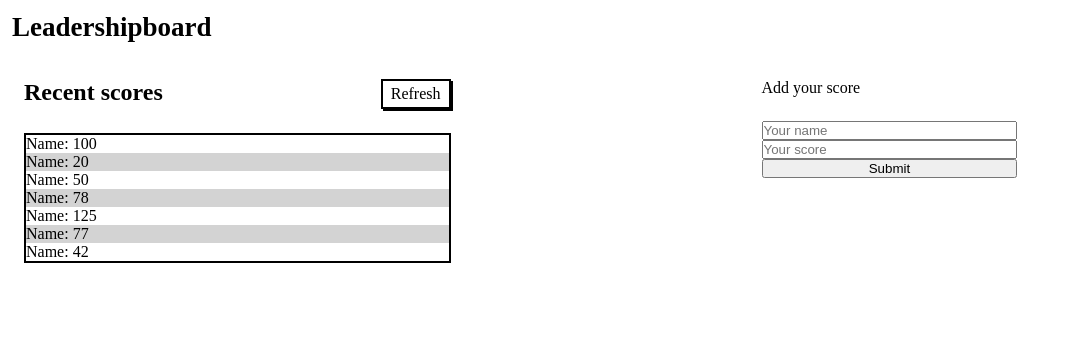
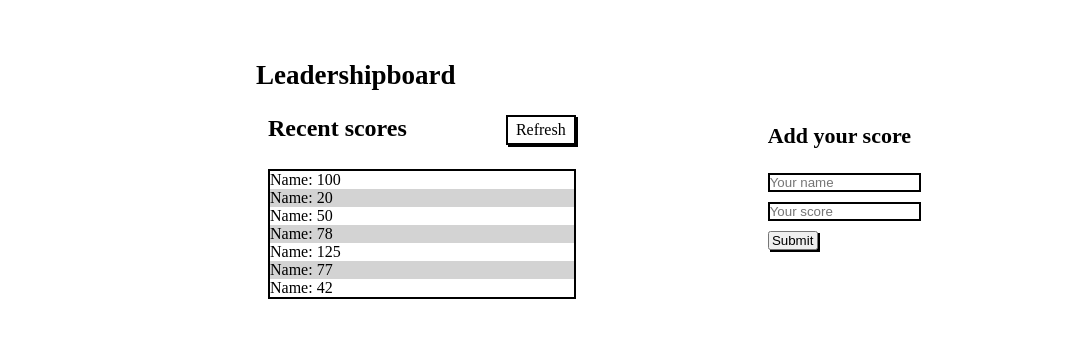
Before and after one commit to wale-prog/Leaderboard, a website built with webpack: page src/index.html in a window 1280 px wide. Shown: the whole page, without its empty margins (0-1068 px from the left). Built offline with nearby package versions, Linux system fonts and the light colour scheme.

Commit message:
Final edit for the project setup phase

```diff
--- a/src/index.html
+++ b/src/index.html
@@ -7,35 +7,7 @@
     <title>Document</title>
 </head>
 <body>
-    <div class="heading">
-        <h2>Leadershipboard</h2>
-    </div>
-    <main class="main">
-        <div class="recent-scores">
-            <div class="score-heading">
-                <p>Recent scores</p>
-                <a class="refresh" href="">Refresh</a>
-            </div>
-            <ul class="list-items">
-                <li>Name: 100</li>
-                <li>Name: 20</li>
-                <li>Name: 50</li>
-                <li>Name: 78</li>
-                <li>Name: 125</li>
-                <li>Name: 77</li>
-                <li>Name: 42</li>
-            </ul>
-        </div>
-
-        <div class="add-score">
-            <p>Add your score</p>
-            <form action="" class="form">
-                <input type="text" placeholder="Your name">
-                <input type="number" placeholder="Your score">
-                <button type="submit">Submit</button>
-            </form>
-        </div>
-    </main>
+    <section class="main-body"></section>
 
 </body>
 </html>
--- a/src/index.js
+++ b/src/index.js
@@ -1 +1,34 @@
 import './style.css';
+
+const mainBody = document.querySelector('.main-body');
+const content = `<div class="heading">
+<h2>Leadershipboard</h2>
+</div>
+<main class="main">
+<div class="recent-scores">
+    <div class="score-heading">
+        <p>Recent scores</p>
+        <a class="refresh" href="">Refresh</a>
+    </div>
+    <ul class="list-items">
+        <li>Name: 100</li>
+        <li>Name: 20</li>
+        <li>Name: 50</li>
+        <li>Name: 78</li>
+        <li>Name: 125</li>
+        <li>Name: 77</li>
+        <li>Name: 42</li>
+    </ul>
+</div>
+
+<div class="add-score">
+    <p>Add your score</p>
+    <form action="" class="form">
+        <input class="name" type="text" placeholder="Your name">
+        <input class="score" type="number" placeholder="Your score">
+        <button class="submit-btn" type="submit">Submit</button>
+    </form>
+</div>
+</main>  `;
+
+mainBody.innerHTML = content;
--- a/src/style.css
+++ b/src/style.css
@@ -3,13 +3,12 @@
   margin: 0;
 }
 
-.heading{
- margin: 12px;
- font-size: 18px;
- font-weight: bold;
+.heading {
+  font-size: 18px;
+  font-weight: bold;
 }
 
-.score-heading{
+.score-heading {
   display: flex;
   justify-content: space-between;
   margin: 24px 0 24px 0;
@@ -21,15 +20,14 @@
 }
 
 .recent-scores {
-  width: 50%;
+  width: 60%;
+  margin-left: 12px;
 }
 
 .main {
   display: flex;
   justify-content: space-around;
   gap: 25%;
-  margin-left: 24px;
-  margin-right: 12px;
 }
 
 .list-items {
@@ -40,17 +38,18 @@
   list-style: none;
 }
 
-.list-items li:nth-child(even){
+.list-items li:nth-child(even) {
   background-color: #d3d3d3;
 }
 
 .add-score {
   width: 50%;
-  margin-right: 80px;
 }
 
-.add-score p{
-  margin: 24px 0 24px 0;
+.add-score p {
+  margin: 32px 0 24px 0;
+  font-size: 22px;
+  font-weight: 800;
 }
 
 .form {
@@ -60,7 +59,7 @@
 }
 
 .refresh {
-  text-decoration:  none;
+  text-decoration: none;
   border: solid #000 2px;
   padding: 4px 8px 4px 8px;
   color: black;
@@ -68,6 +67,22 @@
   cursor: pointer;
 }
 
-.refresh:active{
+.refresh:active {
   background-color: #d3d3d3;
 }
+
+.main-body {
+  width: 60%;
+  margin: 60px auto 0 auto;
+}
+
+.name,
+.score {
+  border: 2px solid #000;
+  margin-bottom: 10px;
+}
+
+.submit-btn {
+  width: 50px;
+  box-shadow: 2px 2px;
+}
```
